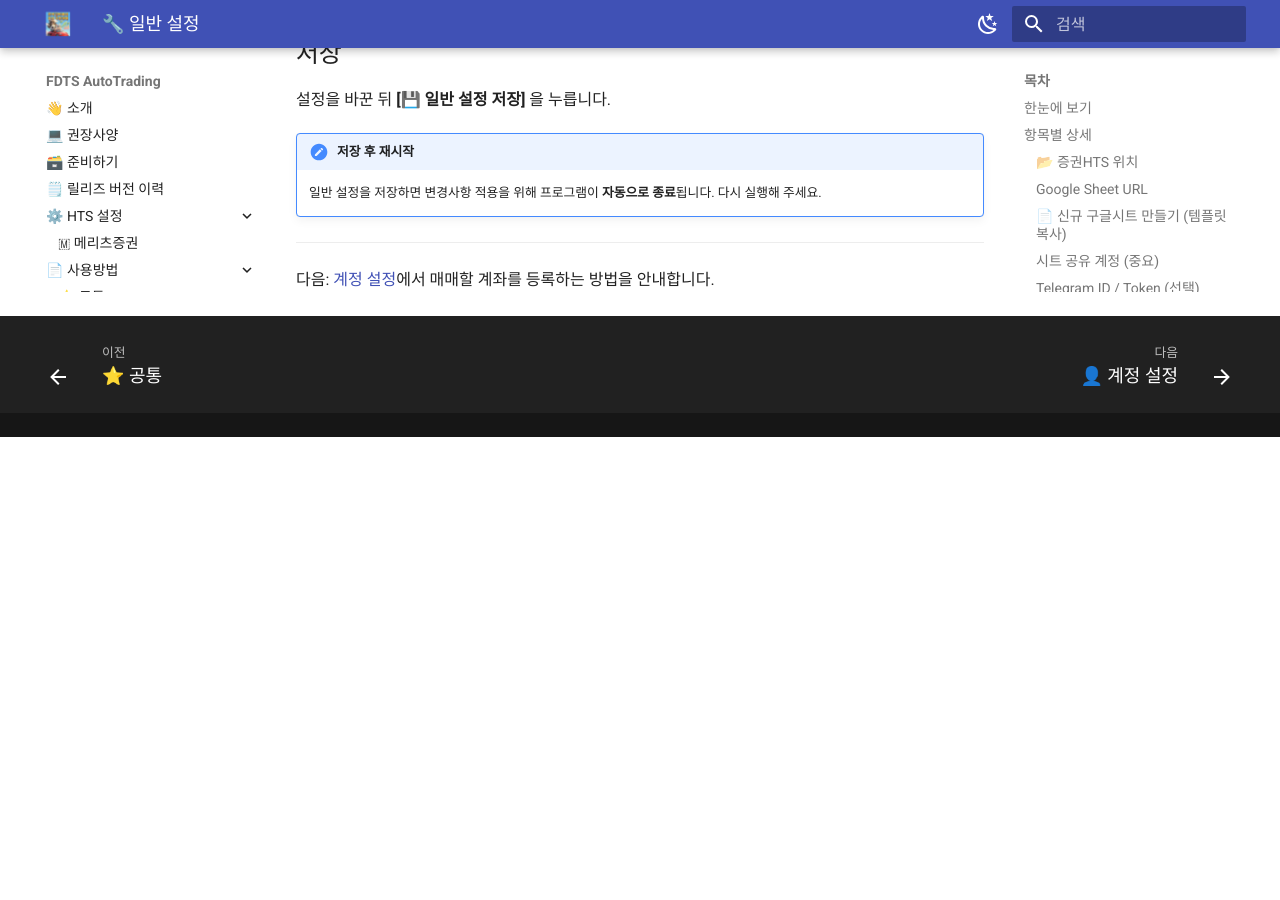
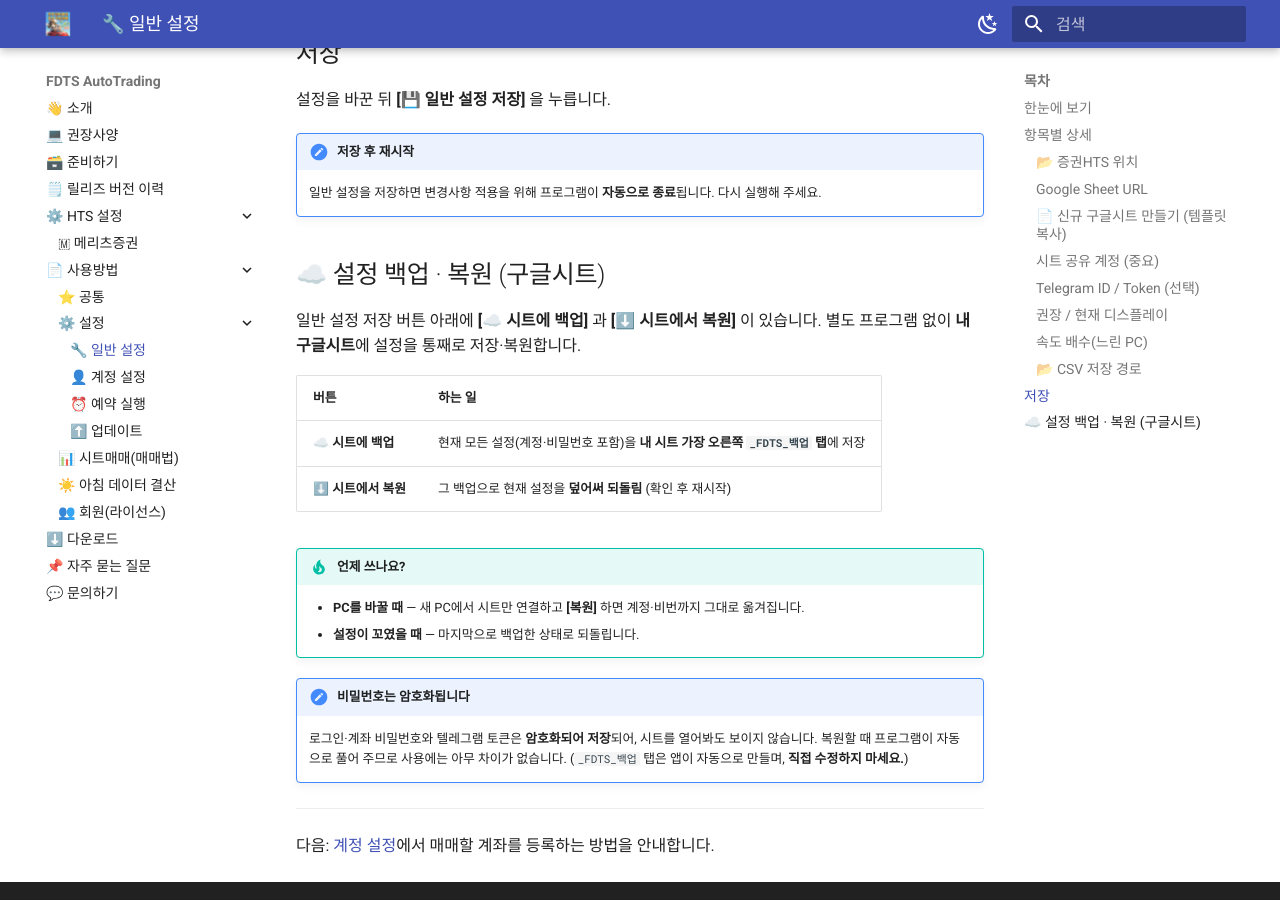
Before and after one commit to roykimever/FDTS-Dist, an MkDocs documentation site: the page built from docs/usage/settings.md, in a window 1280 px wide and 900 px high, scrolled down 3508 px. Built offline with MkDocs 1.6.1 and Material for MkDocs 9.7.7, drawn with Linux system fonts in a browser that asks for light colours; before the commit the page ends 3945 px from its top, so only the background shows below that.

Commit message:
docs: v6.0.2 backup/restore

```diff
--- a/docs/releases.md
+++ b/docs/releases.md
@@ -6,6 +6,9 @@
     메인 화면 사이드바 하단의 **버전 버튼**에서 현재 버전과 최신 여부를 볼 수 있습니다. "…업데이트"로 표시되면 눌러서 최신 버전으로 올려 주세요. ([업데이트 방법](usage/update.md))
 
 ---
+
+### v6.0.2
+- **설정 백업·복원 (구글시트)** — **[설정] → [일반 설정]** 아래의 **[☁️ 시트에 백업]** 한 번이면 모든 설정(계정·비밀번호 포함)이 **내 구글시트 맨 뒤 탭**에 저장됩니다. PC를 바꾸거나 설정이 꼬였을 때 **[⬇️ 시트에서 복원]** 으로 그대로 되돌릴 수 있습니다. **비밀번호는 암호화되어 저장돼, 시트를 열어봐도 보이지 않습니다.** ([설정](usage/settings.md))
 
 ### v6.0.1
 - **구글시트 사본 만들기가 한 번에** — **[📄 신규 구글시트 만들기]** 를 누르면 이제 곧바로 **"사본 만들기"** 창이 떠서, 클릭 한 번으로 내 드라이브에 사본이 생깁니다. (전에는 템플릿이 열려서 [파일]→[사본 만들기]를 직접 눌러야 했고, 이를 놓치면 여러 사람이 같은 원본 시트를 쓰게 될 위험이 있었습니다.) ([준비하기](prep.md))
--- a/docs/usage/settings.md
+++ b/docs/usage/settings.md
@@ -80,6 +80,22 @@
 !!! note "저장 후 재시작"
     일반 설정을 저장하면 변경사항 적용을 위해 프로그램이 **자동으로 종료**됩니다. 다시 실행해 주세요.
 
+## ☁️ 설정 백업 · 복원 (구글시트)
+
+일반 설정 저장 버튼 아래에 **[☁️ 시트에 백업]** 과 **[⬇️ 시트에서 복원]** 이 있습니다. 별도 프로그램 없이 **내 구글시트**에 설정을 통째로 저장·복원합니다.
+
+| 버튼 | 하는 일 |
+| --- | --- |
+| **☁️ 시트에 백업** | 현재 모든 설정(계정·비밀번호 포함)을 **내 시트 가장 오른쪽 `_FDTS_백업` 탭**에 저장 |
+| **⬇️ 시트에서 복원** | 그 백업으로 현재 설정을 **덮어써 되돌림** (확인 후 재시작) |
+
+!!! tip "언제 쓰나요?"
+    - **PC를 바꿀 때** — 새 PC에서 시트만 연결하고 **[복원]** 하면 계정·비번까지 그대로 옮겨집니다.
+    - **설정이 꼬였을 때** — 마지막으로 백업한 상태로 되돌립니다.
+
+!!! note "비밀번호는 암호화됩니다"
+    로그인·계좌 비밀번호와 텔레그램 토큰은 **암호화되어 저장**되어, 시트를 열어봐도 보이지 않습니다. 복원할 때 프로그램이 자동으로 풀어 주므로 사용에는 아무 차이가 없습니다. (`_FDTS_백업` 탭은 앱이 자동으로 만들며, **직접 수정하지 마세요.**)
+
 ---
 
 다음: [계정 설정](accounts.md)에서 매매할 계좌를 등록하는 방법을 안내합니다.
```
